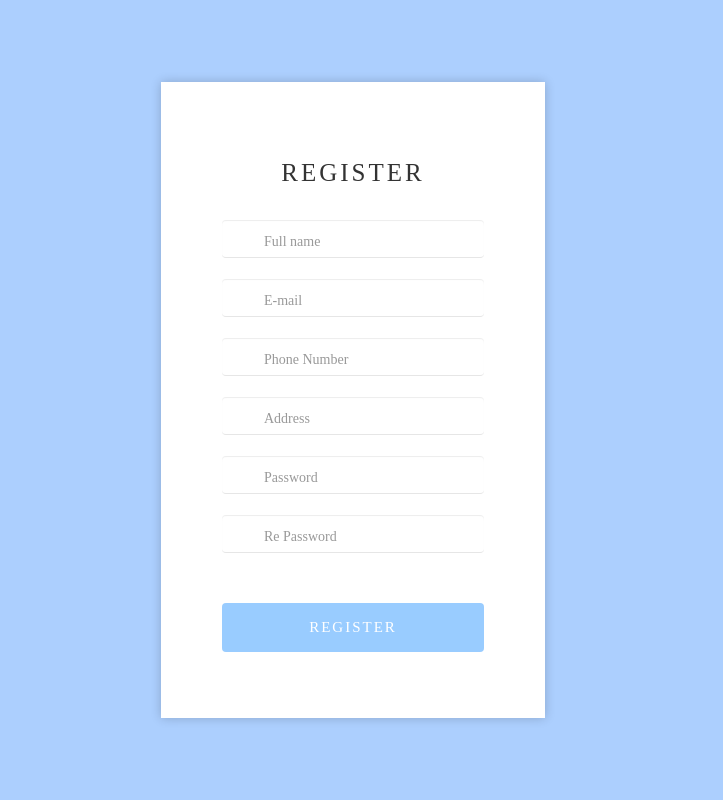
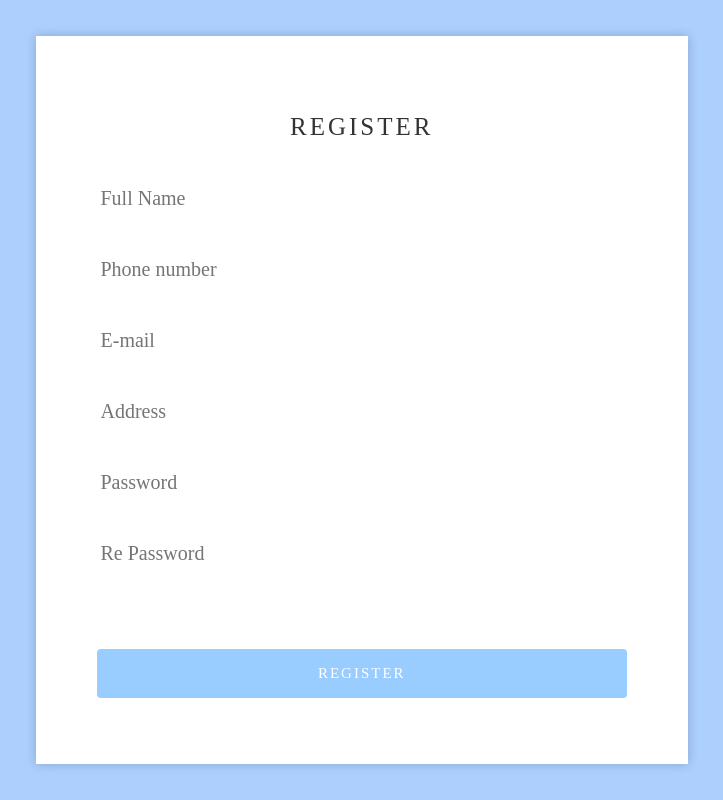
Before and after one commit to OumaIntissar/WebShop_IT-CA, a PHP site: page /sign_up.php in a window 1280 px wide. Shown: the whole page, without its empty margins (287-1010 px from the left). Run offline with PHP 8.4, Linux system fonts and the light colour scheme; some web fonts are replaced.

Commit message:
i update the sing up page
doing by tahiri

```diff
--- a/WebShop/sign_up.php
+++ b/WebShop/sign_up.php
@@ -7,54 +7,71 @@
 <meta name="description" content="OneTech shop project">
 <meta name="viewport" content="width=device-width, initial-scale=1">
 <link rel="stylesheet" type="text/css" href="styles/bootstrap4/bootstrap.min.css">
-<link href="plugins/fontawesome-free-5.0.1/css/fontawesome-all.css" rel="stylesheet" type="text/css">
-<link rel="stylesheet" type="text/css" href="styles/cart_styles.css">
-<link rel="stylesheet" type="text/css" href="styles/cart_responsive.css">
 <link rel="stylesheet" href="https://maxcdn.bootstrapcdn.com/bootstrap/3.3.7/css/bootstrap.min.css">
-<link rel="stylesheet" type="text/css" href="css/mystyle.css">
-
-    <!-- Main css -->
-    <link rel="stylesheet" href="css/style.css">
 <!-- STYLE SING_UP CSS -->
 <link rel="stylesheet" href="css/style_sing_up.css">
 
+    <style type="text/css">
+        a:link{
+             text-decoration: none;
+        }
+        input {
+            height: 50px;
+            width: 100%;
+            border: 2px solid white;
+            border-radius: 4px;
+            font-size:20px;
+        }
+
+        input[type=text]:focus {
+            border: 3px solid#accffe;
+        }
+        input[type=password]:focus {
+            border: 3px solid#accffe;
+        }
+    </style>
 </head>
 
 <body>
 
 <div class="super_container">
         <div class="wrapper">
-        <div class="inner" style="width: 30%">
-            <form action="" class="form2">
+            <div class="inner">
+                <!-- <img src="images/image-1.png" alt="" class="image-1"> -->
+                <form action="" class="form2" style="margin-left: -100px; width: 150%;">
                     <h3>Register</h3>
                     <div class="form-holder">
                         <span class="lnr lnr-user"></span>
-                    <input type="text" class="form-control" placeholder="Full name">
+                        <input type="text" class="" placeholder="Full Name">
                     </div>
                     <div class="form-holder">
                         <span class="lnr lnr-user"></span>
-                    <input type="text" class="form-control" placeholder="E-mail">
+                        <input type="text" class="" placeholder="Phone number">
+                    </div>
+                    <div class="form-holder">
+                        <span class="lnr lnr-envelope"></span>
+                        <input type="text" class="" placeholder="E-mail">
                     </div>
                     <div class="form-holder">
                         <span class="lnr lnr-phone-handset"></span>
-                    <input type="text" class="form-control" placeholder="Phone Number">
+                        <input type="text" class="" placeholder="Address">
                     </div>
-                <div class="form-holder">
-                    <span class="lnr lnr-envelope"></span>
-                    <input type="text" class="form-control" placeholder="Address">
-                </div>
+
                     <div class="form-holder">
                         <span class="lnr lnr-lock"></span>
-                    <input type="password" class="form-control" placeholder="Password">
+                        <input type="password" class="" placeholder="Password">
                     </div>
+
                     <div class="form-holder">
                         <span class="lnr lnr-lock"></span>
-                    <input type="password" class="form-control" placeholder="Re Password">
+                        <input type="password" class="" placeholder="Re Password">
                     </div>
-                <button class="btn">
+
+                    <button class="btn btn-info btn-md" style="margin-top: 70px;">
                         <span>Register</span>
                     </button>
                 </form>
+                <!-- <img src="images/image-2.png" alt="" class="image-2"> -->
             </div>
         </div>
 </div>
```
Lines whose indentation alone changed are shown as unchanged.
